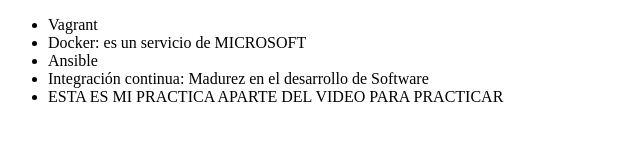
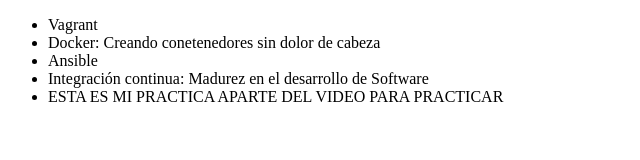
Before and after one commit to jocesman21/alura-git, a plain HTML site: page index.html in a window 1280 px wide. Shown: the full height of the page, 0-640 px from the left. Drawn offline with Linux system fonts and the light colour scheme.

Commit message:
Corrigiendo el nombre del curso docker

```diff
--- a/index.html
+++ b/index.html
@@ -7,7 +7,7 @@
 <body>
      <ul>
          <li> Vagrant </li>
-         <li> Docker: es un servicio de MICROSOFT </li>
+         <li> Docker: Creando conetenedores sin dolor de cabeza</li>
          <li> Ansible </li>
          <li> Integración continua: Madurez en el desarrollo de Software </li>
          <li> ESTA ES MI PRACTICA APARTE DEL VIDEO PARA PRACTICAR</li>
```
